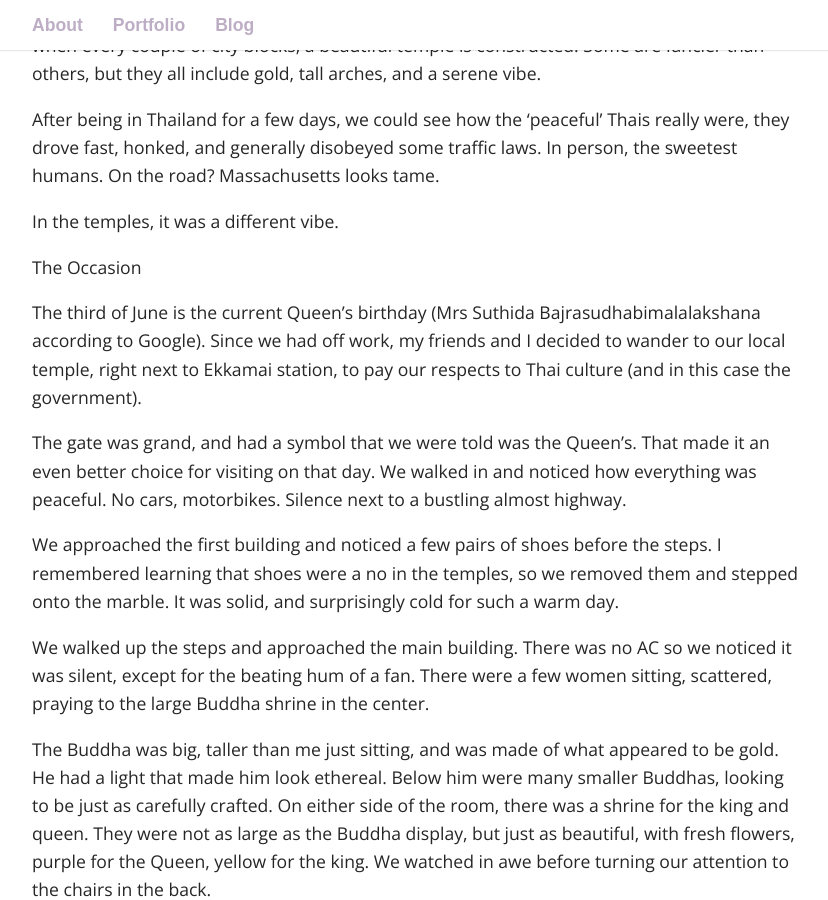
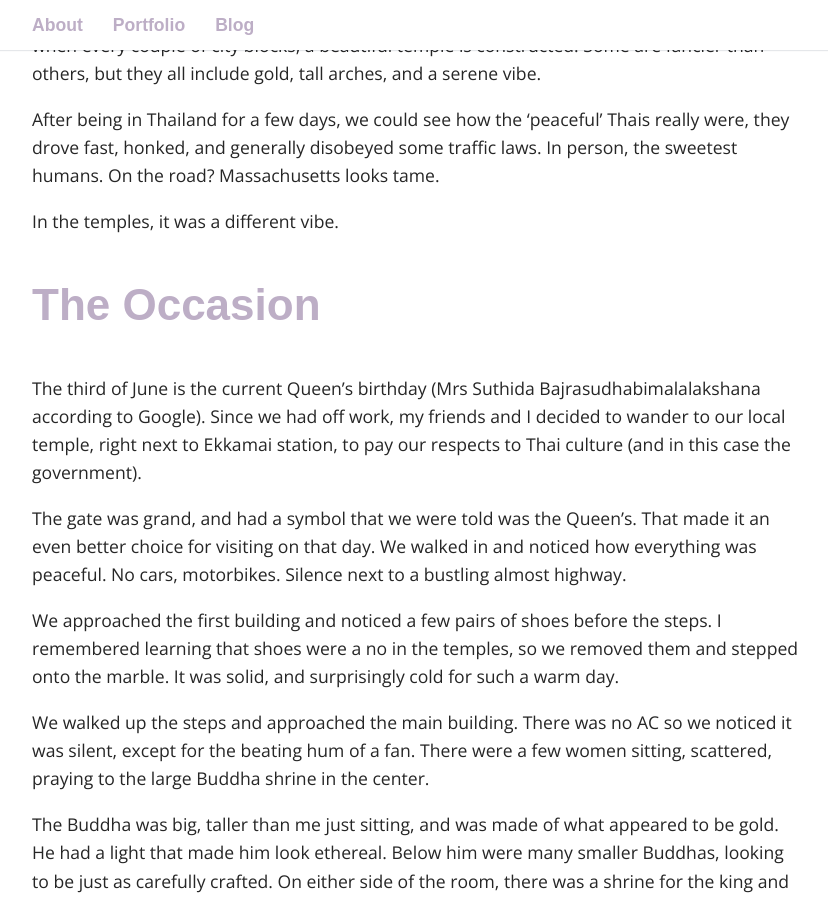
Before and after one commit to cocoatehcat/cocoatehcat.github.io, a Jekyll site: the page built from _posts/2025-06-03-first-temple.markdown, in a window 1280 px wide and 900 px high, scrolled down 413 px. Shown: the whole window, without its empty margins (223-1051 px from the left). Built offline with Jekyll 4.4.1, drawn with Linux system fonts in a browser that asks for light colours; some web fonts are replaced.

```diff
--- a/_posts/2025-06-03-first-temple.markdown
+++ b/_posts/2025-06-03-first-temple.markdown
@@ -12,7 +12,7 @@ After being in Thailand for a few days, we could see how the ‘peaceful’ Thai
 
 In the temples, it was a different vibe.
 
-The Occasion
+# The Occasion
 
 The third of June is the current Queen’s birthday (Mrs Suthida Bajrasudhabimalalakshana according to Google). Since we had off work, my friends and I decided to wander to our local temple, right next to Ekkamai station, to pay our respects to Thai culture (and in this case the government).
 
```
Also changed, not shown: _posts/2025-06-23-kpop-demon-hunters-analysis.markdown (+5 -5 lines).
